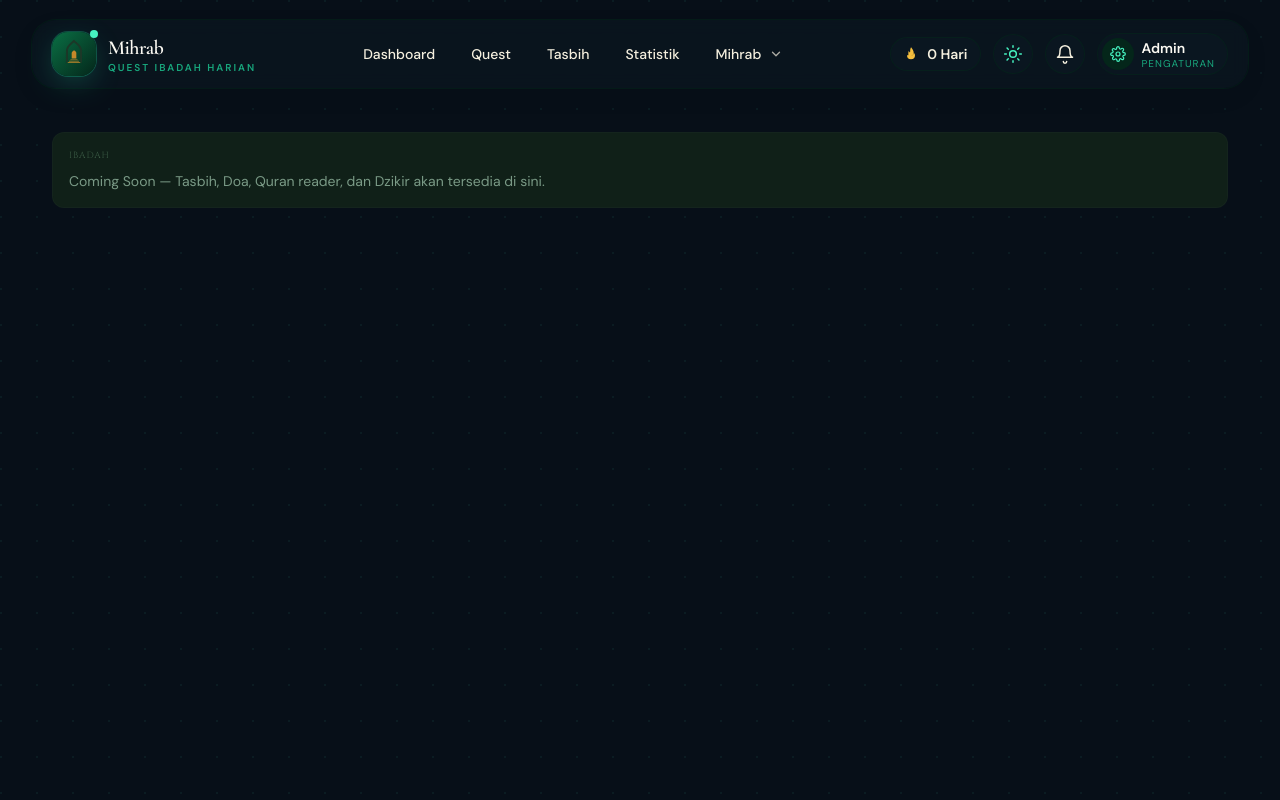
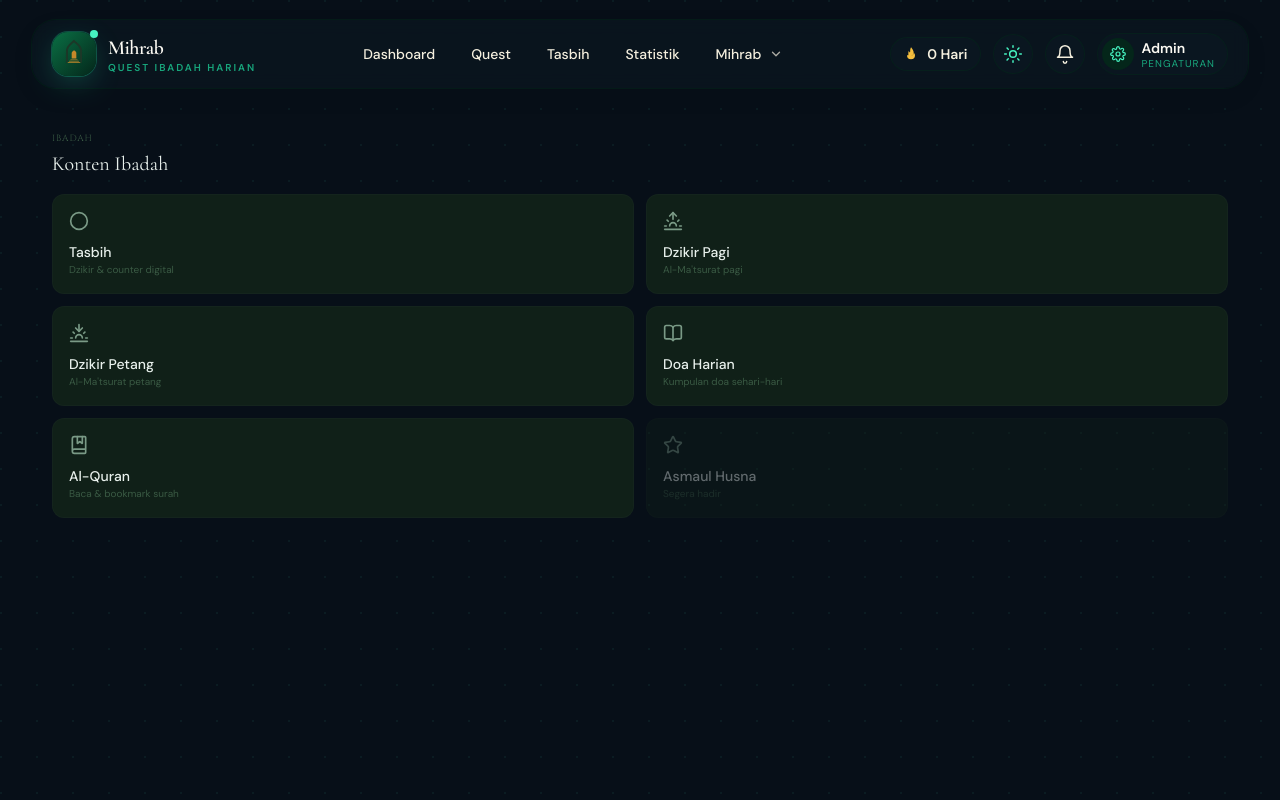
Before and after one commit to airi-drop/MuslimTask, a Next.js app: page /ibadah in a window 1280 px wide. Built offline with nearby package versions, Linux system fonts and the light colour scheme.

Commit message:
feat: PRD Phase 6  Tab Ibadah content hub (grid linking to Tasbih, Dzikir, Doa, Quran)

```diff
--- a/src/app/ibadah/page.tsx
+++ b/src/app/ibadah/page.tsx
@@ -1,18 +1,110 @@
 "use client";
 
-import Card from "@/components/ui/Card";
+import Link from "next/link";
+import {
+  Circle,
+  Sunrise,
+  Sunset,
+  BookOpen,
+  BookMarked,
+  Star,
+} from "lucide-react";
+import { cn } from "@/lib/utils";
+
+const ibadahItems = [
+  {
+    title: "Tasbih",
+    subtitle: "Dzikir & counter digital",
+    href: "/tasbih",
+    icon: Circle,
+    disabled: false,
+  },
+  {
+    title: "Dzikir Pagi",
+    subtitle: "Al-Ma'tsurat pagi",
+    href: "/mihrab/dzikir",
+    icon: Sunrise,
+    disabled: false,
+  },
+  {
+    title: "Dzikir Petang",
+    subtitle: "Al-Ma'tsurat petang",
+    href: "/mihrab/dzikir",
+    icon: Sunset,
+    disabled: false,
+  },
+  {
+    title: "Doa Harian",
+    subtitle: "Kumpulan doa sehari-hari",
+    href: "/mihrab/doa",
+    icon: BookOpen,
+    disabled: false,
+  },
+  {
+    title: "Al-Quran",
+    subtitle: "Baca & bookmark surah",
+    href: "/mihrab/quran",
+    icon: BookMarked,
+    disabled: false,
+  },
+  {
+    title: "Asmaul Husna",
+    subtitle: "Segera hadir",
+    href: "#",
+    icon: Star,
+    disabled: true,
+  },
+];
 
 export default function IbadahPage() {
   return (
     <div className="px-5 py-6">
-      <Card>
-        <h1 className="font-ornament text-[9px] uppercase tracking-widest text-text-muted mb-2">
-          IBADAH
-        </h1>
-        <p className="font-sans text-sm text-text-secondary">
-          Coming Soon — Tasbih, Doa, Quran reader, dan Dzikir akan tersedia di sini.
-        </p>
-      </Card>
+      <p className="font-ornament text-[9px] uppercase tracking-widest text-text-muted">
+        IBADAH
+      </p>
+      <h1 className="font-display text-xl text-text-primary mt-1">
+        Konten Ibadah
+      </h1>
+
+      <div className="grid grid-cols-2 gap-3 mt-4">
+        {ibadahItems.map((item) => {
+          const Icon = item.icon;
+
+          const cardContent = (
+            <div
+              className={cn(
+                "bg-bg-surface border border-text-ghost/30 rounded-xl p-4 min-h-[100px] flex flex-col justify-between",
+                "active:scale-[0.97] transition-transform duration-75",
+                item.disabled && "opacity-40 pointer-events-none"
+              )}
+            >
+              <Icon size={20} className="text-text-secondary" />
+              <div className="mt-auto">
+                <p className="font-sans text-sm font-medium text-text-primary">
+                  {item.title}
+                </p>
+                <p className="font-sans text-[10px] text-text-muted">
+                  {item.subtitle}
+                </p>
+              </div>
+            </div>
+          );
+
+          if (item.disabled) {
+            return (
+              <div key={item.title} aria-disabled="true">
+                {cardContent}
+              </div>
+            );
+          }
+
+          return (
+            <Link key={item.title} href={item.href}>
+              {cardContent}
+            </Link>
+          );
+        })}
+      </div>
     </div>
   );
 }
```
